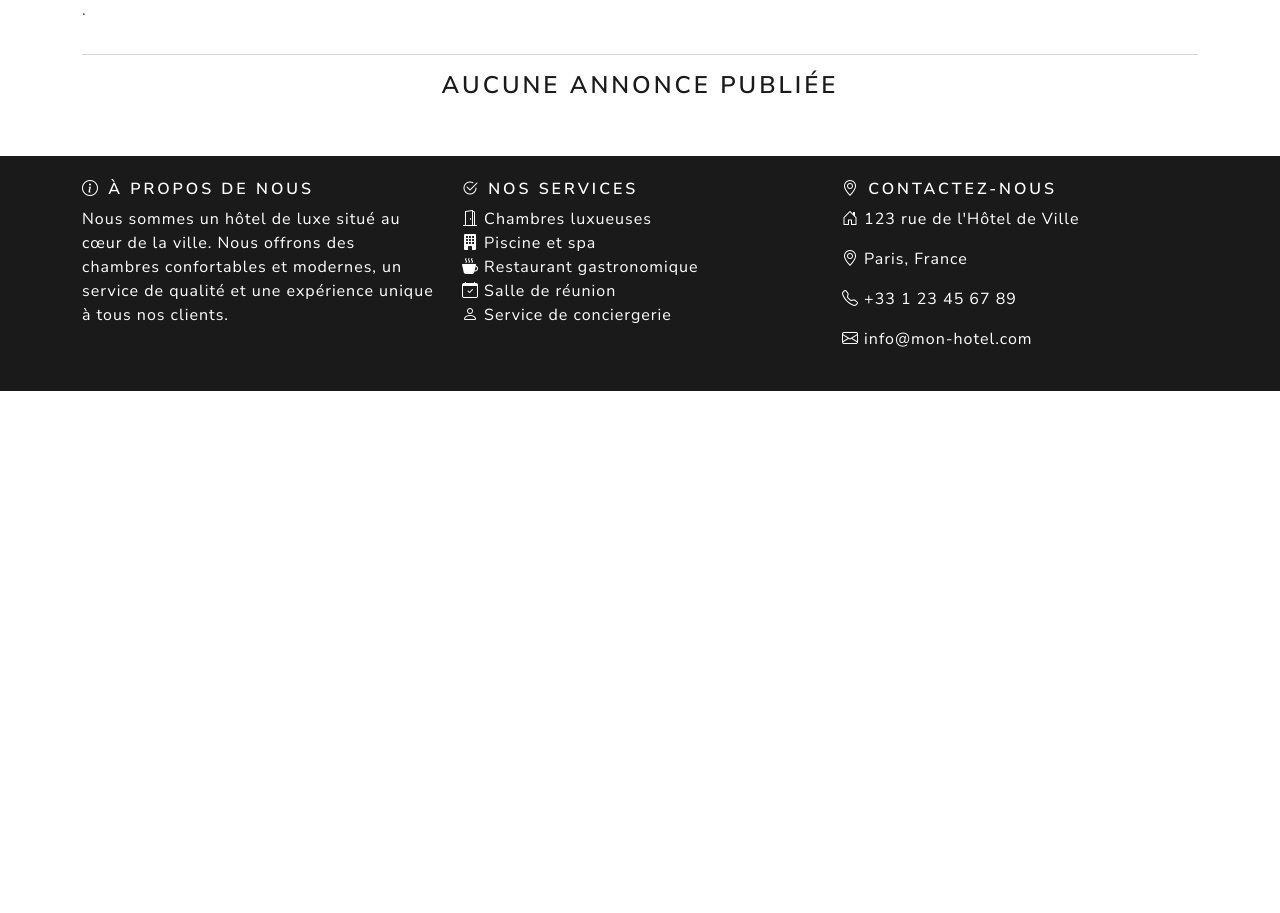
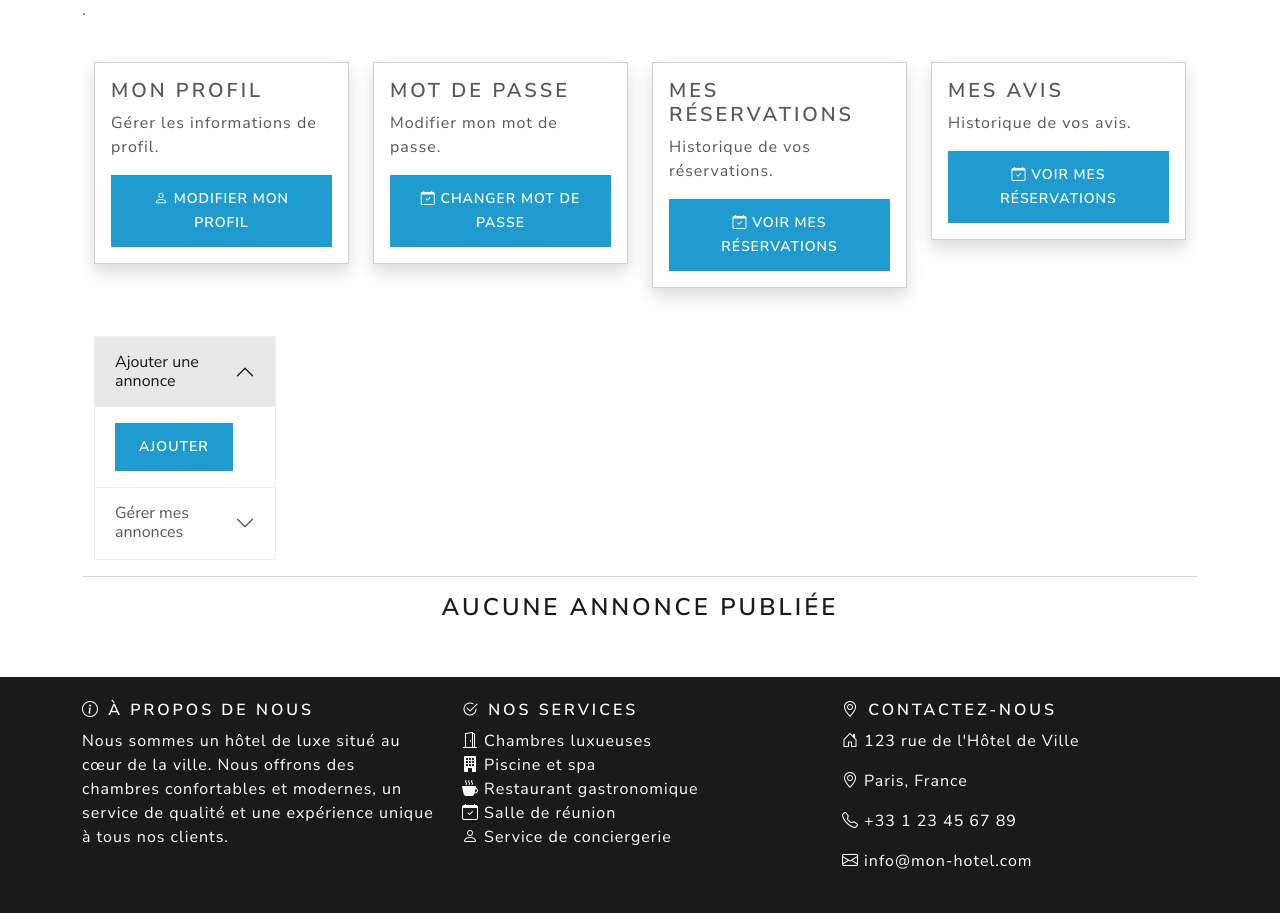
Before and after one commit to romyklk/Rbnb, a Symfony app: template templates/user/index.html.twig in a window 1280 px wide. Shown: the part 444-1357 px from the top of the page. Before the commit the page ends 835 px from the top, so only its background shows below. Run offline with Twig, Linux system fonts and the light colour scheme; the template is opened without the code that fills it, so the values that code supplies are empty; some libraries are stand-ins or nearby versions; grey boxes are pictures that could not be loaded.

Commit message:
second step

```diff
--- a/src/Controller/UserController.php
+++ b/src/Controller/UserController.php
@@ -10,8 +10,9 @@ use Symfony\Bundle\FrameworkBundle\Controller\AbstractController;
 class UserController extends AbstractController
 {
     #[Route('/user/{slug}', name: 'app_user_show')]
-    public function index(User $user): Response
+    public function index(): Response
     {
+        $user = $this->getUser();
         return $this->render('user/index.html.twig', [
             'user' => $user,
         ]);
--- a/templates/_partials/nav.html.twig
+++ b/templates/_partials/nav.html.twig
@@ -22,6 +22,7 @@
 				</li>
 			</ul>
 			{% if app.user %}
+
 			<div class="d-flex">
 				<a href="{{path('app_account')}}" class="btn btn-outline-secondary btn-sm me-lg-3 me-3 text-white">Mon compte</a>
 				<a href="{{path('app_logout')}}" class="btn btn-outline-secondary btn-sm me-lg-3 me-3 text-white">Logout</a>
--- a/templates/account/index.html.twig
+++ b/templates/account/index.html.twig
@@ -5,5 +5,8 @@
 {% block body %}
 
 
+</div>
+
+
 
 {% endblock %}
--- a/templates/ad/index.html.twig
+++ b/templates/ad/index.html.twig
@@ -32,6 +32,10 @@
 						</a>
 							<p class="card-text">{{ad.introduction}}</p>
 							<a href="{{adUrl}}" class="btn btn-primary rounded-pill">Voir</a>
+							{% if app.user  and app.user == ad.author %}
+							<a href="{{path('app_ad_edit',{'id':ad.id})}}" class="btn btn-warning rounded text-white"><i class="bi bi-pen"></i></a>
+							<a href="{{path('app_ad_delete',{'slug':ad.slug})}}" class="btn btn-danger rounded text-white"><i class="bi bi-trash3"></i></a>
+						{% endif %}
 						</div>
 					</div>
 				</div>
--- a/templates/user/index.html.twig
+++ b/templates/user/index.html.twig
@@ -8,8 +8,6 @@
 {% endblock %}
 
 {% block body %}
-
-
 	<div class="container">
 		<div class="row">
 			<div class="col-sm-4">
@@ -48,18 +46,99 @@
 		<div class="row">
 			<p class="mt-3">{{user.presentation| raw}}.</p>
 		</div>
+
+{% if user is same as (app.user) %}
+<div class="container mt-4">
+		<div class="row">
+			<div class="col-lg-3 mb-4">
+				<div class="card shadow">
+					<div class="card-body">
+						<h4 class="card-title">Mon profil</h4>
+						<p class="card-text">Gérer les informations de profil.</p>
+						<a href="{{path('app_account_profile')}}" class="btn btn-info"><i class="bi bi-person"></i> Modifier mon profil</a>
+					</div>
+				</div>
+			</div>
+			<div class="col-lg-3 mb-4">
+				<div class="card shadow">
+					<div class="card-body">
+						<h4 class="card-title">Mot de passe</h4>
+						<p class="card-text">Modifier mon mot de passe.</p>
+						<a href="{{path('app_account_password')}}" class="btn btn-info"><i class="bi bi-calendar-check"></i> Changer mot de passe</a>
+					</div>
+				</div>
+			</div>
+			<div class="col-lg-3 mb-4">
+				<div class="card shadow">
+					<div class="card-body">
+						<h4 class="card-title">Mes réservations</h4>
+						<p class="card-text">Historique de vos réservations.</p>
+						<a href="#" class="btn btn-info"><i class="bi bi-calendar-check"></i> Voir mes réservations</a>
+					</div>
+				</div>
+			</div>
+            <div class="col-lg-3 mb-4">
+				<div class="card shadow">
+					<div class="card-body">
+						<h4 class="card-title">Mes avis</h4>
+						<p class="card-text">Historique de vos avis.</p>
+						<a href="#" class="btn btn-info"><i class="bi bi-calendar-check"></i> Voir mes réservations</a>
+					</div>
+				</div>
+			</div>
+        </div>
+</div>
+<div class="container mt-4">
+<div class="col-md-2">
+<div class="accordion" id="accordionExample">
+  <div class="accordion-item">
+    <h2 class="accordion-header" id="headingOne">
+      <button class="accordion-button" type="button" data-bs-toggle="collapse" data-bs-target="#collapseOne" aria-expanded="true" aria-controls="collapseOne">
+        Ajouter une annonce
+      </button>
+    </h2>
+    <div id="collapseOne" class="accordion-collapse collapse show" aria-labelledby="headingOne" data-bs-parent="#accordionExample">
+      <div class="accordion-body">
+        <a href="{{path('app_ad_new')}}" class="btn btn-info">Ajouter</a>
+      </div>
+    </div>
+  </div>
+  <div class="accordion-item">
+    <h2 class="accordion-header" id="headingTwo">
+      <button class="accordion-button collapsed" type="button" data-bs-toggle="collapse" data-bs-target="#collapseTwo" aria-expanded="false" aria-controls="collapseTwo">
+        Gérer mes annonces
+      </button>
+    </h2>
+    <div id="collapseTwo" class="accordion-collapse collapse" aria-labelledby="headingTwo" data-bs-parent="#accordionExample">
+      <div class="accordion-body">
+       <a href="" class="btn btn-info">Gestion</a>
+      </div>
+    </div>
+  </div>
+</div>
+
+</div>
+</div>
+
+{% endif %}
+
+
 		<hr>
 		{% if user.ads|length > 0 %}
 
 			<h3>Mes propriétés Airbnb</h3>
 			<div class="row">
 				{% for ad in user.ads %}
-                    <div class="col-sm-4">
+                    <div class="col-sm-4 mb-2">
 					<div class="card">
 						<img src="https://via.placeholder.com/300x200" class="card-img-top" alt="Image de propriété">
 						<div class="card-body">
 							<h5 class="card-title">{{ad.title}}</p>
-							<a href="#" class="btn btn-primary">En savoir plus</a>
+							<a href="{{path('app_ad_show',{'slug':ad.slug})}}" class="btn btn-primary">En savoir plus</a>
+							{% if app.user  and app.user == ad.author %}
+							<a href="{{path('app_ad_edit',{'id':ad.id})}}" class="btn btn-warning rounded text-white"><i class="bi bi-pen"></i></a>
+							<a href="{{path('app_ad_delete',{'slug':ad.slug})}}" class="btn btn-danger rounded text-white"><i class="bi bi-trash3"></i></a>
+						{% endif %}
 						</div>
 					</div>
 				</div>
```
Also changed, not shown: src/Controller/AccountController.php (+8 -3 lines), src/Controller/AdController.php (+14 -4 lines), src/DataFixtures/AdFixtures.php (+46 -0 lines), templates/ad/show.html.twig (+14 -1 lines), public/assets/images/uploads/ad/f0a48363648df0c3d774c284c232e46843de7472f3a529c9305e8e31afd5031679637607.jpg (added), public/assets/images/uploads/ad/fb4ea9c167b2d8ac4b8472389192128a5cd910ac6b130ef5037636318316c11679637607.webp (added), public/assets/images/uploads/users/17860edca019e69e86a0f7eb859fbeb5a4eba3506cd5954f99dbcadbecf9c81679622402-641d558919d35.svg (added), public/assets/images/uploads/users/appart3-641d4a5895b32.webp (added), 1 other file.
